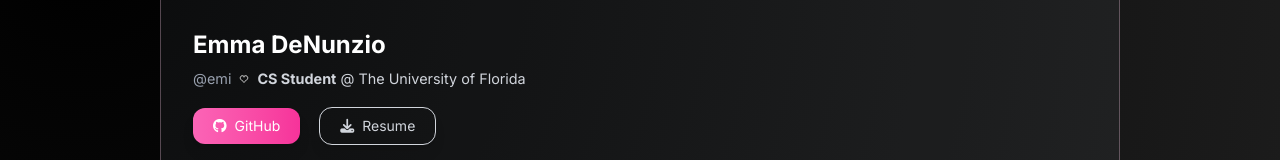
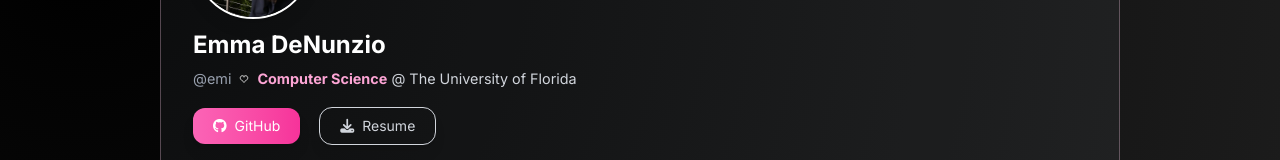
Before and after one commit to emijane/Emma, a React (Vite) app in the folder portfolio/: page / in a window 1280 px wide. Shown: the part 397-557 px from the top of the page. Built offline with nearby package versions, Linux system fonts and the light colour scheme.

Commit message:
positioning fix for profile picture

```diff
--- a/portfolio/src/pages/About.jsx
+++ b/portfolio/src/pages/About.jsx
@@ -20,7 +20,7 @@ export default function About() {
           />
 
           {/* Profile Picture (overlapping) */}
-          <div className="absolute top-[30%] md:top-[40%] lg:top-[35%] left-3 md:left-8 z-10 transform -translate-y-1/2">
+          <div className="absolute top-[40%] md:top-[47%] left-3 md:left-8 z-10 transform -translate-y-1/2">
             <div className="w-25 md:w-25 lg:w-30 aspect-square border border-2 border-white shadow-lg hover:shadow-2xl transform-gpu will-change-transform transform hover:-translate-y-1 hover:scale-[1.02] transition-all duration-300 hover:border-pink-300 rounded-full shadow-lg">
               <img
                 src={profilePic}
@@ -38,7 +38,7 @@ export default function About() {
               <p className="text-gray-400 text-xs md:text-[0.9rem]">@emi</p>
               <HeartIcon className="hidden md:block w-2.5 h-2.5 text-white hover:text-pink-300 self-center" />
               <h3 className="text-gray-300 text-xs md:text-[0.9rem]">
-                <b>CS Student</b> @ The University of Florida
+                <b className="text-pink-300">Computer Science</b> @ The University of Florida
               </h3>
             </div>
 
```
